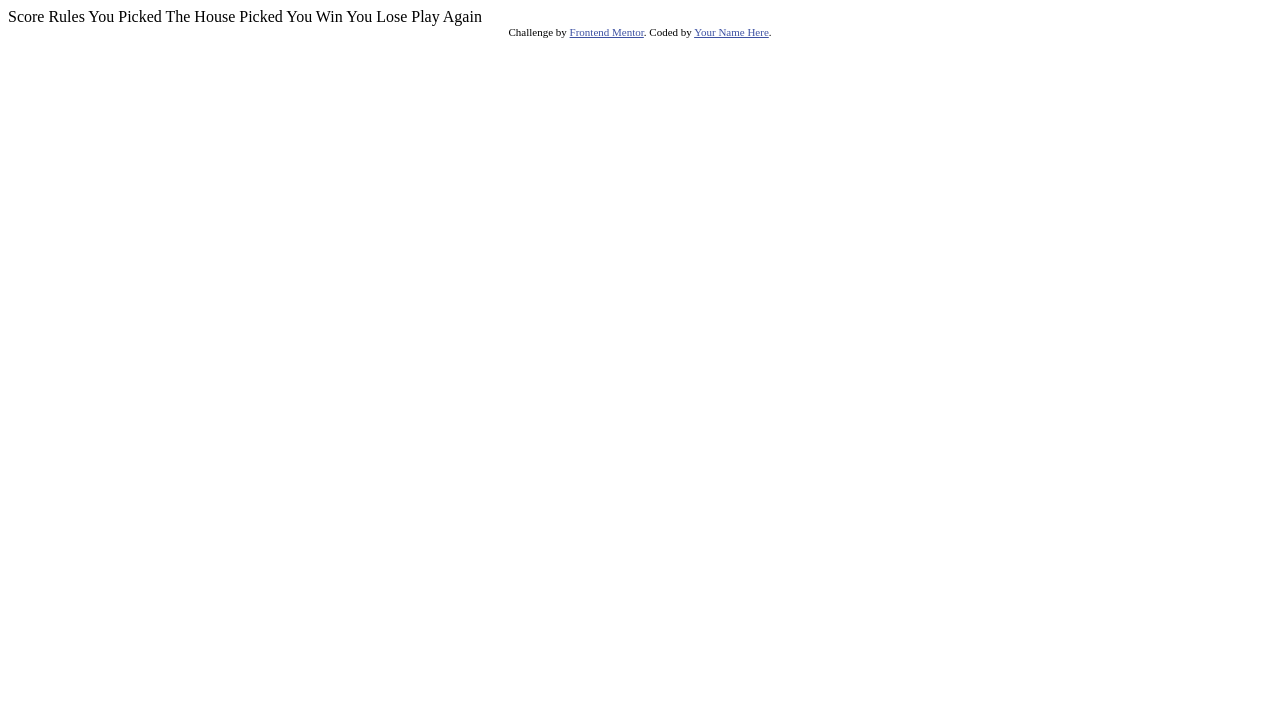
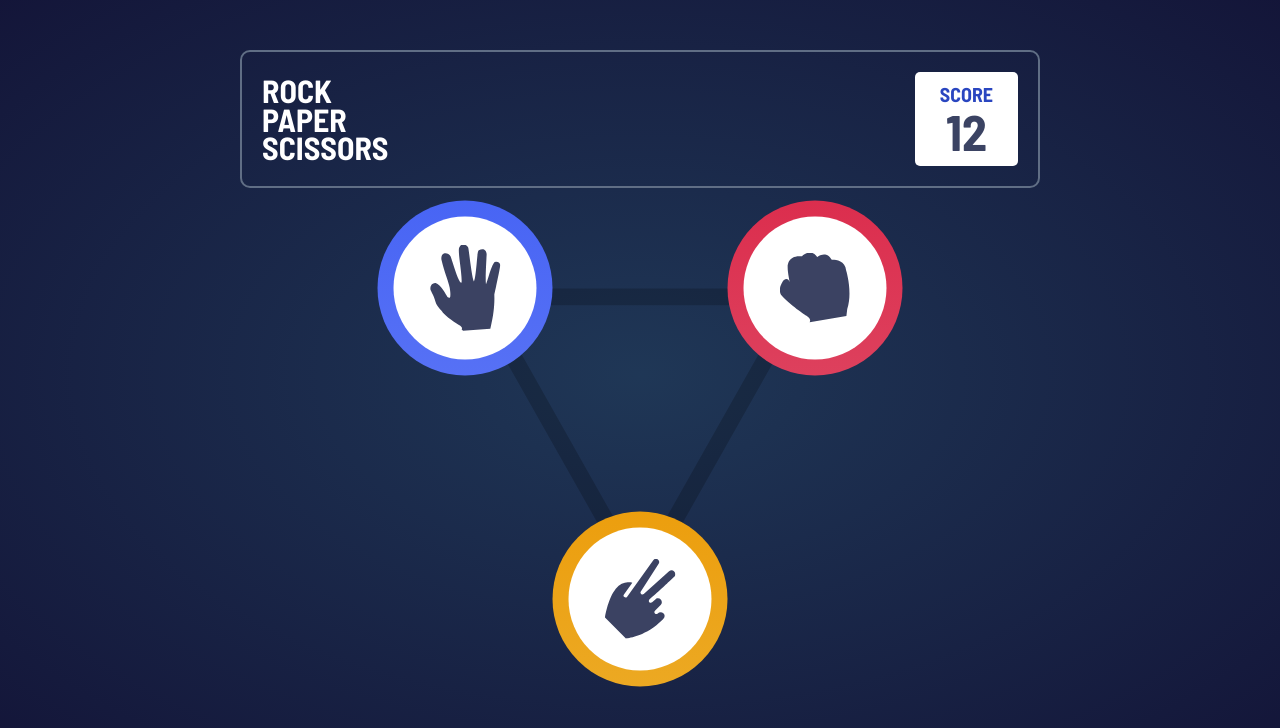
Before and after one commit to GrzegorzKobuszewski/PRS, a plain HTML site: page index.html in a window 1280 px wide. Drawn offline with Linux system fonts and the light colour scheme.

Commit message:
Step 1
Wykonanie panelu z punktami i nazwą gry oraz przycisków i ostylowania ich

```diff
--- a/index.html
+++ b/index.html
@@ -1,37 +1,78 @@
 <!DOCTYPE html>
+
 <html lang="en">
+
 <head>
   <meta charset="UTF-8">
   <meta name="viewport" content="width=device-width, initial-scale=1.0"> <!-- displays site properly based on user's device -->
 
   <link rel="icon" type="image/png" sizes="32x32" href="./images/favicon-32x32.png">
 
+  <link rel="preconnect" href="https://fonts.googleapis.com">
+  <link rel="preconnect" href="https://fonts.gstatic.com" crossorigin>
+  <link href="https://fonts.googleapis.com/css2?family=Barlow+Semi+Condensed:wght@600;700&display=swap" rel="stylesheet">
+
+  <link rel="stylesheet" href="styles.css" />
+
   <title>Frontend Mentor | Rock, Paper, Scissors</title>
 
-  Score
-  Rules
+</head>
 
-  You Picked
-  The House Picked
 
-  You Win
-  You Lose
+<body>
 
-  Play Again
+  <header>
 
-  <!-- Feel free to remove these styles or customise in your own stylesheet 👍 -->
-  <style>
-    .attribution { font-size: 11px; text-align: center; }
-    .attribution a { color: hsl(228, 45%, 44%); }
-  </style>
-</head>
-<body>
+    <h1>
+      <span>ROCK</span>
+      <span>PAPER</span>
+      <span>SCISSORS</span>
+    </h1>
+
+    <div class="score">
+      <span><strong>SCORE</strong></span>
+      <strong class="points">12</strong>
+    </div>
+
+  </header>
+
+  <main>
+
+    <section class="options">
+
+      <button class="button button--paper">
+        <div class="button__image-container">
+          <img src="./images/icon-paper.svg" alt="Paper - Papier">
+        </div>
+      </button>
+
+      <button class="button button--rock">
+        <div class="button__image-container">
+          <img src="./images/icon-rock.svg" alt="Rock - Kamień">
+        </div>
+      </button>
+
+      <button class="button button--scissors">
+        <div class="button__image-container">
+          <img src="./images/icon-scissors.svg" alt="Scissors - Nożyce">
+        </div>
+      </button>
+
+
+    </section>
 
 
 
-  <div class="attribution">
+
+  </main>
+
+
+
+  <!-- <div class="attribution">
     Challenge by <a href="https://www.frontendmentor.io?ref=challenge" target="_blank">Frontend Mentor</a>.
     Coded by <a href="#">Your Name Here</a>.
-  </div>
+  </div> -->
+
 </body>
+
 </html>
--- /dev/null
+++ b/styles.css
@@ -0,0 +1,132 @@
+:root {
+    --color-main: #fff;
+    --color-points: hsl(229, 25%, 31%);
+    --color-score: hsl(229, 64%, 46%);
+    --color-border: hsl(217, 16%, 45%);
+    --color-paper: hsl(230, 89%, 62%), hsl(230, 89%, 65%);
+    --color-rock: hsl(349, 71%, 52%), hsl(349, 70%, 56%);
+    --color-scissors: hsl(39, 89%, 49%), hsl(40, 84%, 53%);
+}
+
+* {
+    font-family: 'Barlow Semi Condensed', sans-serif;
+    box-sizing: border-box;
+    margin: 0px;
+    padding: 0px;
+}
+
+body {
+    background: radial-gradient(hsl(214, 47%, 23%), hsl(237, 49%, 15%));
+    min-height: 100%;
+    min-width: 100%;
+    padding: 50px;
+}
+
+
+header {
+    border: solid 2px var(--color-border);
+    border-radius: 10px;
+    display: flex;
+    align-items: center;
+    justify-content: space-between;
+    max-width: 800px;
+    margin: 0 auto;
+    padding: 20px;
+}
+
+h1 {
+    color: var(--color-main);
+}
+
+h1 span {
+    display: block;
+    font-size: 32px;
+    line-height: 0.9;
+}
+
+.score {
+    border-radius: 5px;
+    background-color: var(--color-main);
+    padding: 10px 25px;
+    font-size: 20px;
+
+}
+
+.score span {
+    color: var(--color-score);
+}
+
+.points {
+    display: block;
+    text-align: center;
+    color: var(--color-points);
+    font-size: 50px;
+    line-height: 1.0;
+}
+
+
+
+main {
+    margin:  auto;
+    max-width: 800px;
+    padding: 50px;
+}
+
+.options {
+    aspect-ratio: 313 / 278;
+    background-image: url("./images/bg-triangle.svg");
+    background-size: cover;
+    margin: 50px auto;
+    width: 50%;
+    position: relative;
+}
+
+.options .button {
+    position: absolute;
+    width: 50%;
+}
+
+.button {
+    aspect-ratio: 1 / 1;
+    display: flex;
+    align-items: center;
+    justify-content: center;
+    border: none;
+    border-radius: 50%;
+    cursor: pointer;
+}
+
+.button img {
+    width: 50%;
+}
+
+.button__image-container {
+    display: flex;
+    align-items: center;
+    justify-content: center;
+    background-color: var(--color-main);
+    border-radius: 50%;
+    height: 82%;
+    width: 82%;
+}
+
+.button--paper {
+    left:0;
+    top: 0;
+    transform: translate(-50%, -50%);
+    background: linear-gradient(var(--color-paper));
+}
+
+.button--rock {
+    right: 0;
+    top: 0;
+    transform: translate(50%, -50%);
+    background: linear-gradient(var(--color-rock));
+}
+
+.button--scissors {
+    bottom: 0;
+    left: 50%;
+    transform: translate(-50%, 50%);
+    background: linear-gradient(var(--color-scissors));
+}
```
